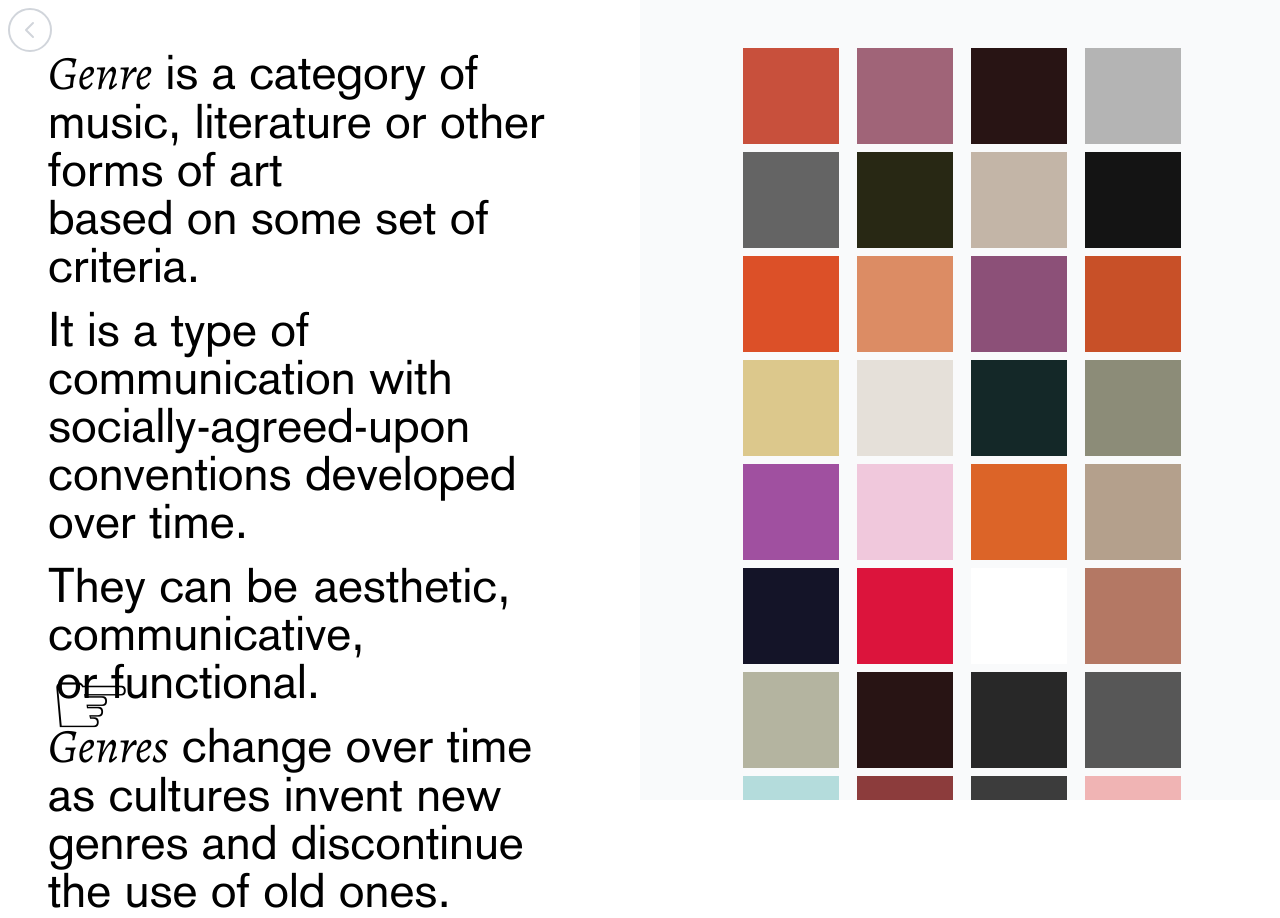
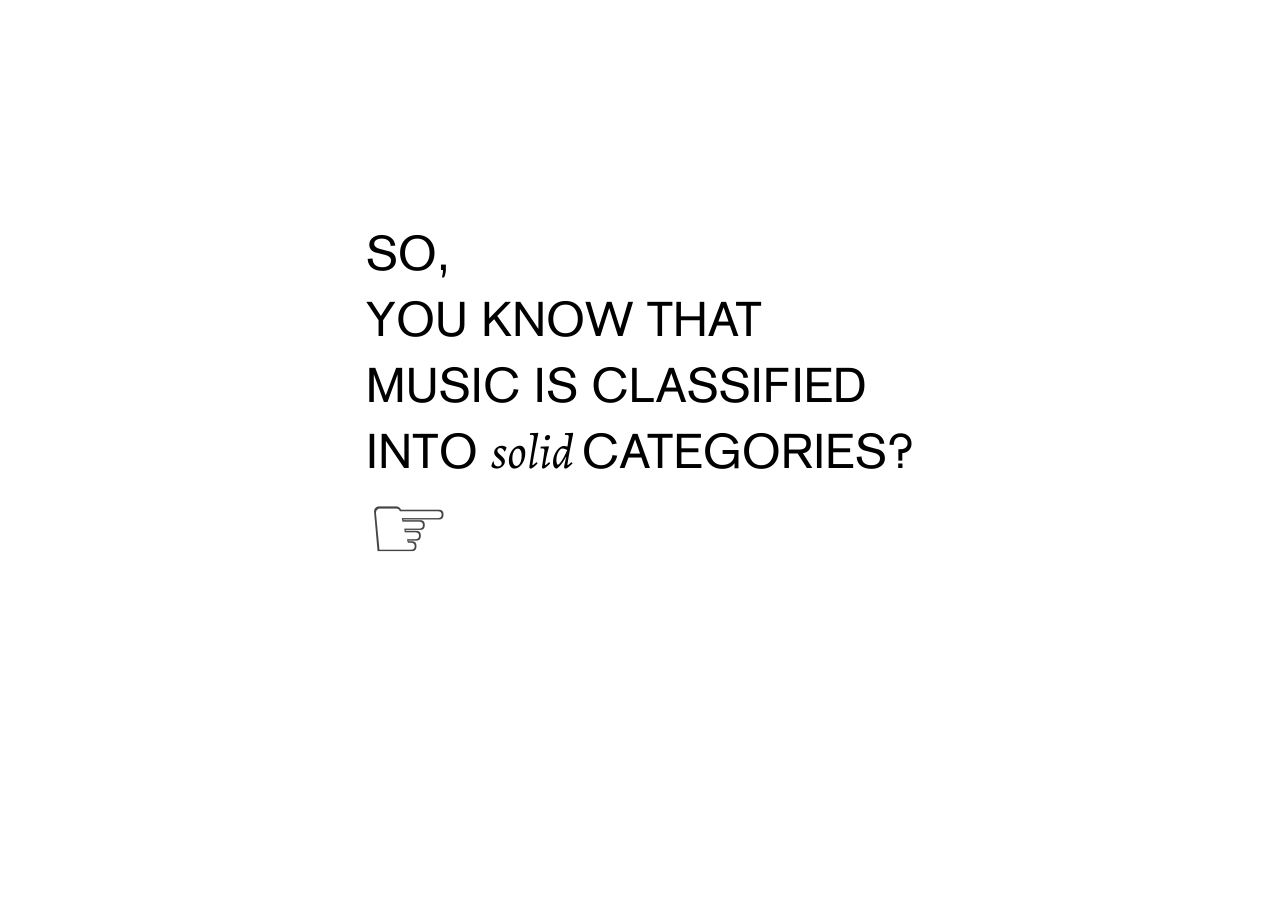
Before and after one commit to Malayvasa/gender-bender, a React (Create React App) app: page / in a window 1280 px wide. After the commit the page ends 800 px from the top, so only its background shows below. Built offline with nearby package versions, Linux system fonts and the light colour scheme.

Commit message:
last commit fix state

```diff
--- a/src/App.js
+++ b/src/App.js
@@ -53,7 +53,7 @@ const secondSongList = [
 ];
 
 function App() {
-  const [animState, setAnimState] = useState(15);
+  const [animState, setAnimState] = useState(1);
   const [firstSelectedSong, setFirstSelectedSong] = useState(firstSongList[0]);
   const [secondSelectedSong, setSecondSelectedSong] = useState(
     secondSongList[0]
```
